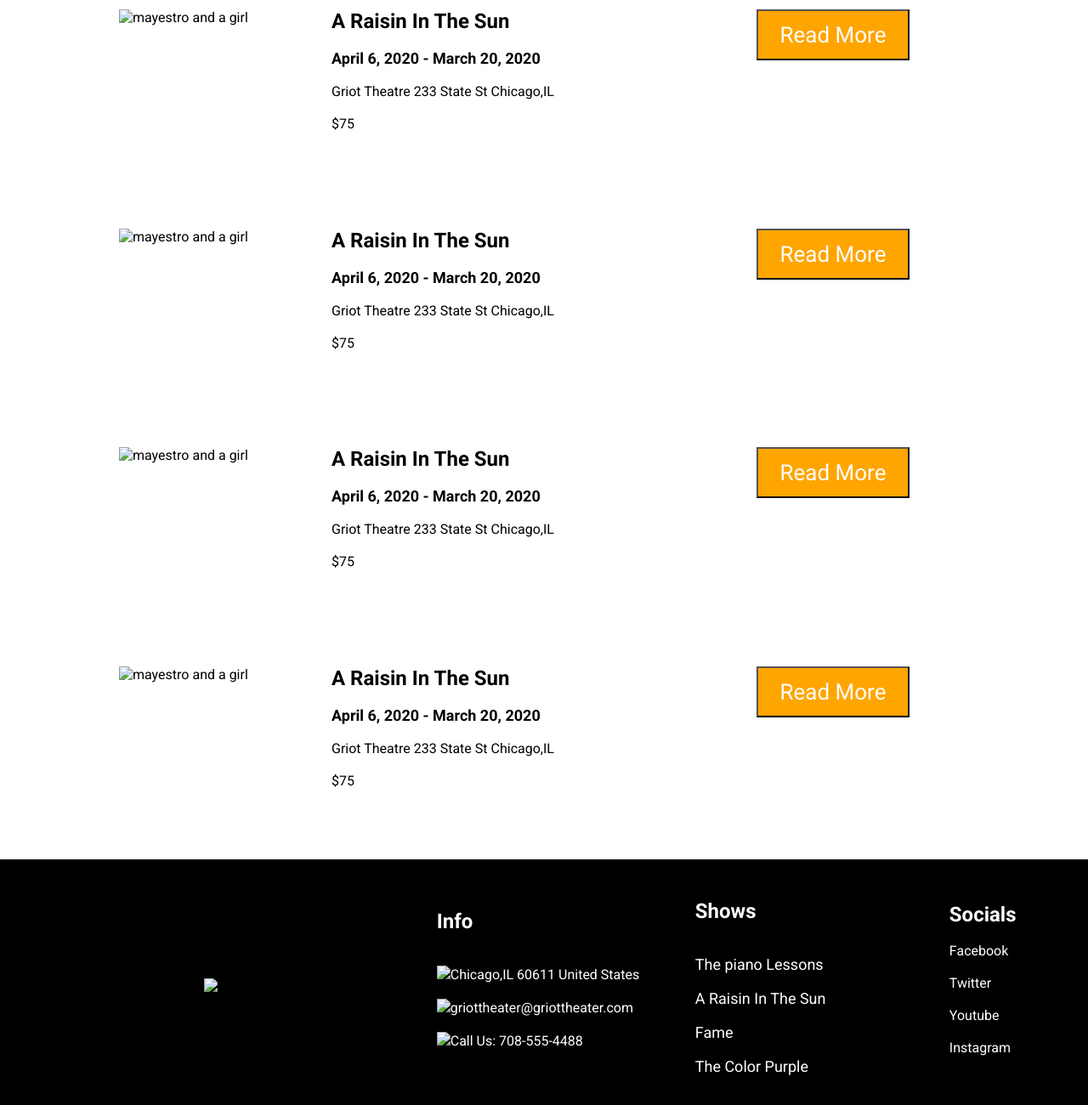
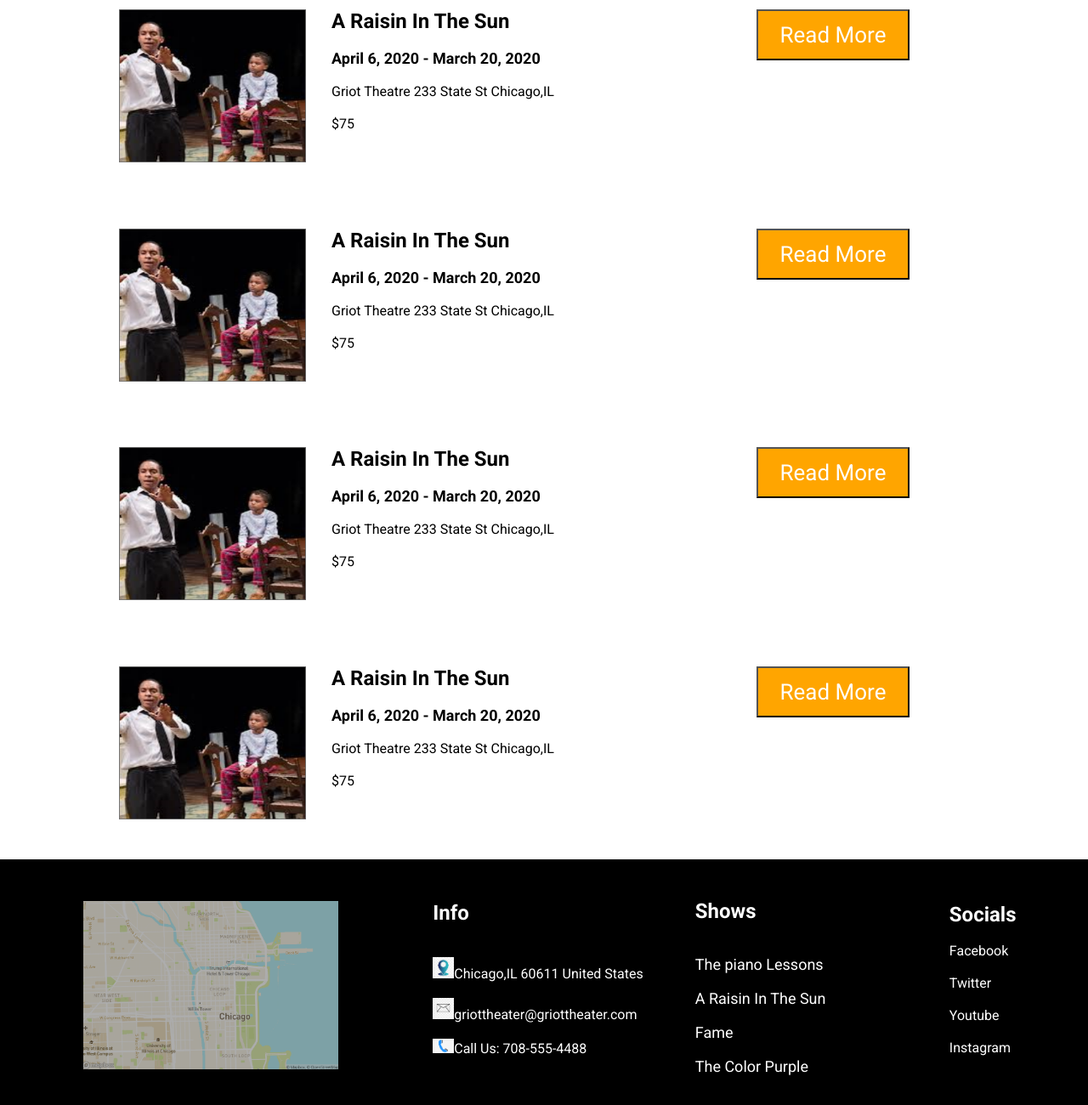
Before and after one commit to Jedruspl1988/Theater, a plain HTML site: page index.html in a window 1280 px wide. Shown: the part 895-2195 px from the top of the page at 85% size. Drawn offline with nearby package versions, Linux system fonts and the light colour scheme.

Commit message:
restore pictures

```diff
--- a/index.html
+++ b/index.html
@@ -16,7 +16,7 @@
         <nav>
             <div class="animate__animated animate__zoomIn logo">Griot Theater</div>
             <ul>
-                <li><a href="/Homework/Theater/index.html">Home</a></li>
+                <li><a href="./index.html">Home</a></li>
                 <li><a href="#">Features</a></li>
                 <li><a href="#">Our Actors</a></li>
                 <li><a href="#">Mission</a></li>
@@ -32,7 +32,7 @@
     </div>
     <div class="container">
         <div class="pic">
-            <img src="/Homework/Theater/img1.png" alt="mayestro and a girl">
+            <img src="./img1.png" alt="mayestro and a girl">
         </div>
         <div class="writing">
             <p>A Raisin In The Sun</p><br>
@@ -46,7 +46,7 @@
         </button></a>
         </div>
         <div class="pic">
-            <img src="/Homework/Theater/img1.png" alt="mayestro and a girl">
+            <img src="./img1.png" alt="mayestro and a girl">
         </div>
         <div class="writing">
             <p>A Raisin In The Sun</p><br>
@@ -60,7 +60,7 @@
         </button></a>
         </div>
         <div class="pic">
-            <img src="/Homework/Theater/img1.png " alt="mayestro and a girl">
+            <img src="./img1.png " alt="mayestro and a girl">
         </div>
         <div class="writing">
             <p>A Raisin In The Sun</p><br>
@@ -74,7 +74,7 @@
         </button></a>
         </div>
         <div class="pic">
-            <img src="/Homework/Theater/img1.png" alt="mayestro and a girl">
+            <img src="./img1.png" alt="mayestro and a girl">
         </div>
         <div class="writing">
             <p>A Raisin In The Sun</p><br>
@@ -92,13 +92,13 @@
 <footer>
     <div class="container">
         <div class="map">
-            <img src="/Homework/Theater/map.png">
+            <img src="./map.png">
         </div>
         <div class="info">
             <h2>Info</h2><br><br>
-            <a href="#" alt="address"><img src="/Homework/Theater/pin.jpg">Chicago,IL 60611 United States</a><br><br>
-            <a href="#" alt="email us"><img src="/Homework/Theater/email2.jpg">griottheater@griottheater.com</a><br><br>
-            <a href="#" alt="email us"><img src="/Homework/Theater/phone.png">Call Us: 708-555-4488</a><br><br>
+            <a href="#" alt="address"><img src="./pin.jpg">Chicago,IL 60611 United States</a><br><br>
+            <a href="#" alt="email us"><img src="./email2.jpg">griottheater@griottheater.com</a><br><br>
+            <a href="#" alt="email us"><img src="./phone.png">Call Us: 708-555-4488</a><br><br>
         </div>
         <div class="shows">
             <h2>Shows</h2><br><br>
```
